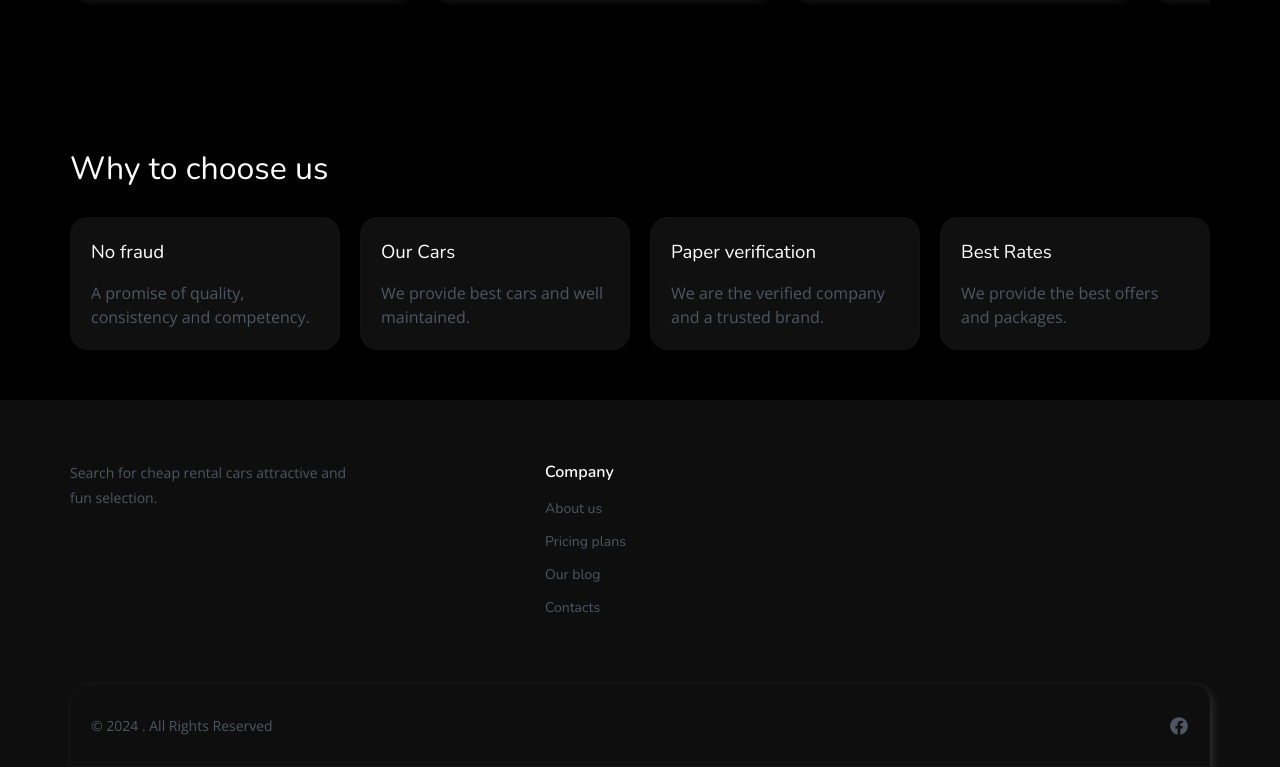
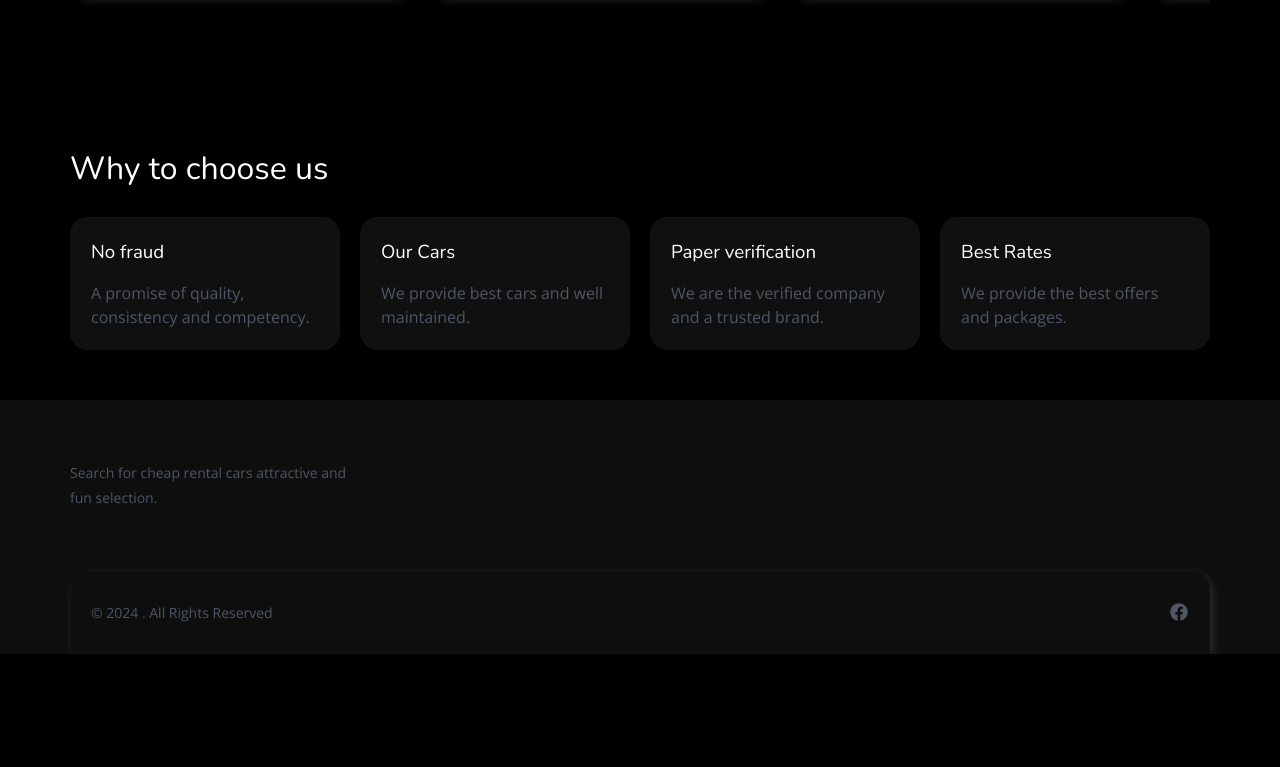
Before and after one commit to kanakrajtomar/workrental, a plain HTML site: page index.html in a window 1280 px wide. Shown: the part 2739-3506 px from the top of the page. After the commit the page ends 3393 px from the top, so only its background shows below. Drawn offline with nearby package versions, Linux system fonts and the light colour scheme.

Commit message:
index.html

```diff
--- a/index.html
+++ b/index.html
@@ -918,7 +918,7 @@
           </p>
         </div>
 
-        <ul class="footer-list">
+<!--         <ul class="footer-list">
 
           <li>
             <p class="footer-list-title">Company</p>
@@ -940,7 +940,7 @@
             <a href="https://docs.google.com/forms/d/1zmLj3mQHh2A45-ndKEhnnjfNXaB7howtuDbnEf9MkYQ/edit" class="footer-link">Contacts</a>
           </li>
 
-        </ul>
+        </ul> -->
 
         <!-- <ul class="footer-list">
 
```
